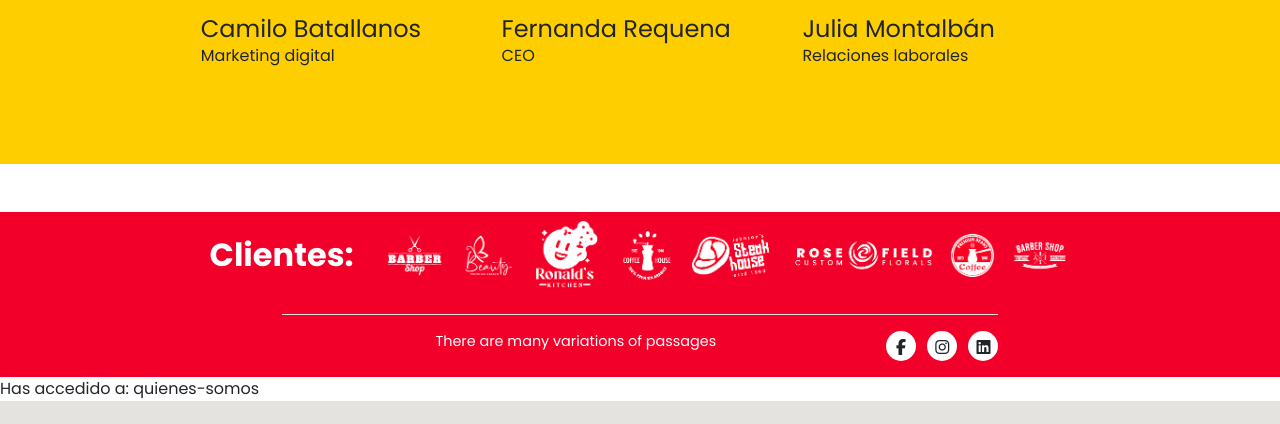
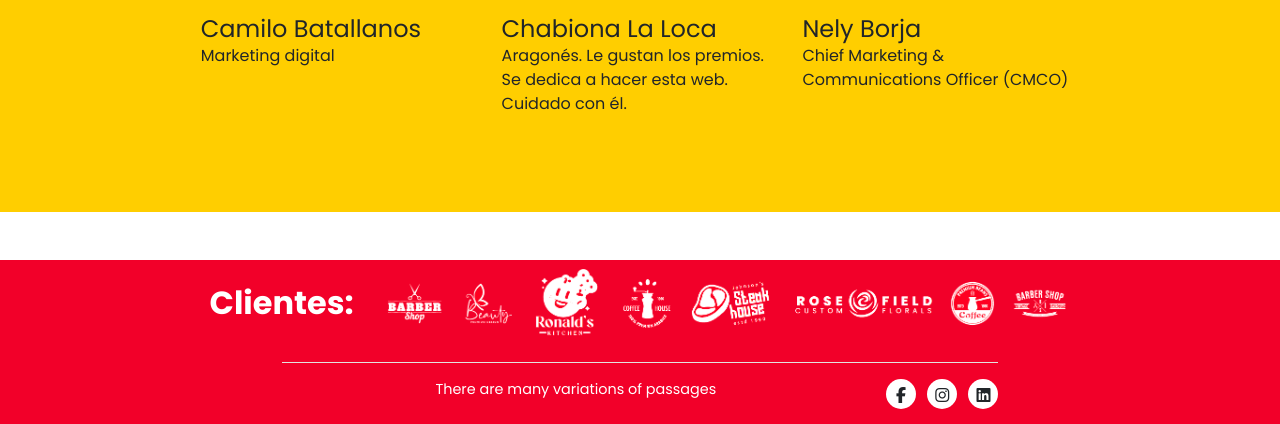
Before and after one commit to staging-environment/andara, a PHP site: page /quienes-somos in a window 1280 px wide. Shown: the part 1615-2039 px from the top of the page. Before the commit the page ends 2016 px from the top, so only its background shows below. Run offline with PHP 8.4, Linux system fonts and the light colour scheme; some libraries are stand-ins or nearby versions.

Commit message:
quienes somos

```diff
--- a/quienes-somos.php
+++ b/quienes-somos.php
@@ -170,7 +170,7 @@
 			<div class="col-lg-4 col-md-6 col-sm-6">
 				<div class="team-item-wrap mb-5">
 					<div class="team-item position-relative">
-						<img loading="lazy" src="images/member-2.jpg" alt="team" class="img-fluid w-100">
+						<img loading="lazy" src="images/member2.jpg" alt="team" class="img-fluid w-100">
 						<div class="team-img-hover">
 							<ul class="team-social list-inline">
 								<li class="list-inline-item">
@@ -186,8 +186,8 @@
 						</div>
 					</div>
 					<div class="team-item-content">
-						<h4 class="mt-3 mb-0 text-capitalize">Fernanda Requena</h4>
-						<p>CEO</p>
+						<h4 class="mt-3 mb-0 text-capitalize">Chabiona la loca</h4>
+						<p>Aragonés. Le gustan los premios. Se dedica a hacer esta web. Cuidado con él.</p>
 					</div>
 				</div>
 			</div>
@@ -195,7 +195,7 @@
 			<div class="col-lg-4 col-md-6 col-sm-6">
 				<div class="team-item-wrap mb-5 ">
 					<div class="team-item position-relative">
-						<img loading="lazy" src="images/member-3.jpg" alt="team" class="img-fluid w-100">
+						<img loading="lazy" src="images/member3.jpg" alt="team" class="img-fluid w-100">
 						<div class="team-img-hover">
 							<ul class="team-social list-inline">
 								<li class="list-inline-item">
@@ -209,8 +209,8 @@
 						</div>
 					</div>
 					<div class="team-item-content">
-						<h4 class="mt-3 mb-0 text-capitalize">Julia Montalbán</h4>
-						<p>Relaciones laborales</p>
+						<h4 class="mt-3 mb-0 text-capitalize">Nely Borja</h4>
+						<p>Chief Marketing & Communications Officer (CMCO)</p>
 					</div>
 				</div>
 			</div>
```
